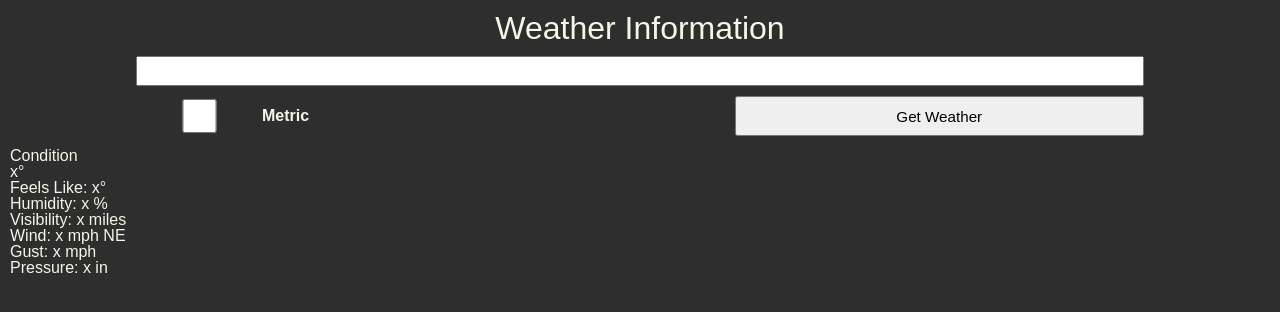
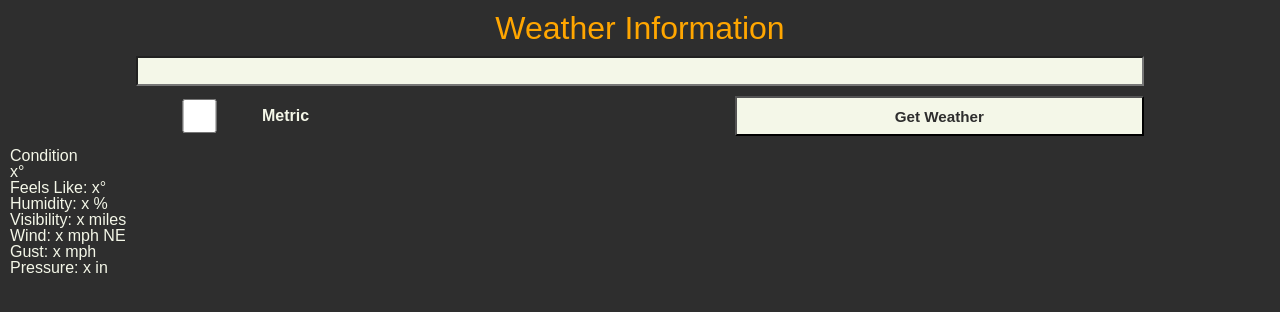
Before and after one commit to xincryptedx/weather-app, a website built with webpack: page dist/index.html in a window 1280 px wide. Built offline with nearby package versions, Linux system fonts and the light colour scheme.

Commit message:
Implement color scheme in title & search

```diff
--- a/src/style.css
+++ b/src/style.css
@@ -178,6 +178,7 @@ body {
   align-items: center;
 
   font-size: 2rem;
+  color: var(--highlight-color);
 }
 
 .search-grid {
@@ -191,11 +192,16 @@ body {
 
 .search-input {
   grid-area: input;
+  background-color: var(--text-color);
+  color: var(--bg-color);
 }
 
 .search-btn {
   grid-area: btn;
   font-size: 0.95rem;
+  font-weight: bold;
+  background-color: var(--text-color);
+  color: var(--bg-color);
 }
 
 .metric-checkbox-label {
```
